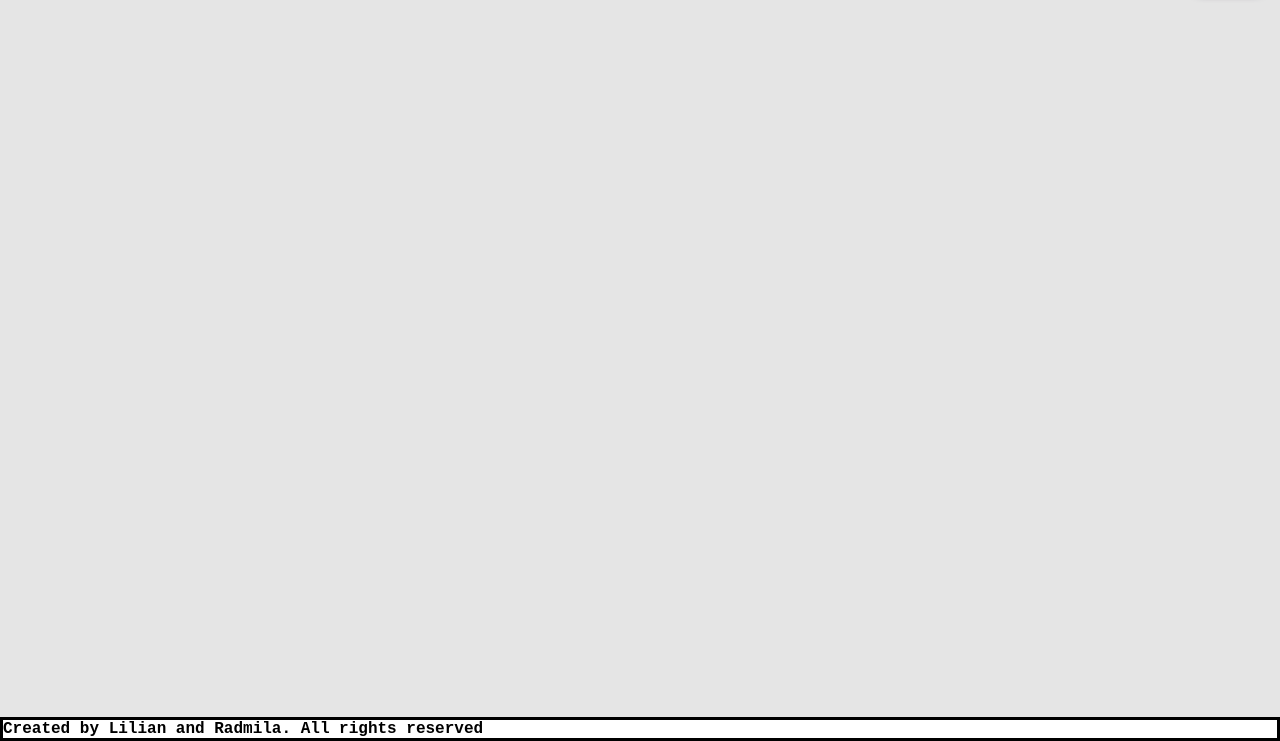
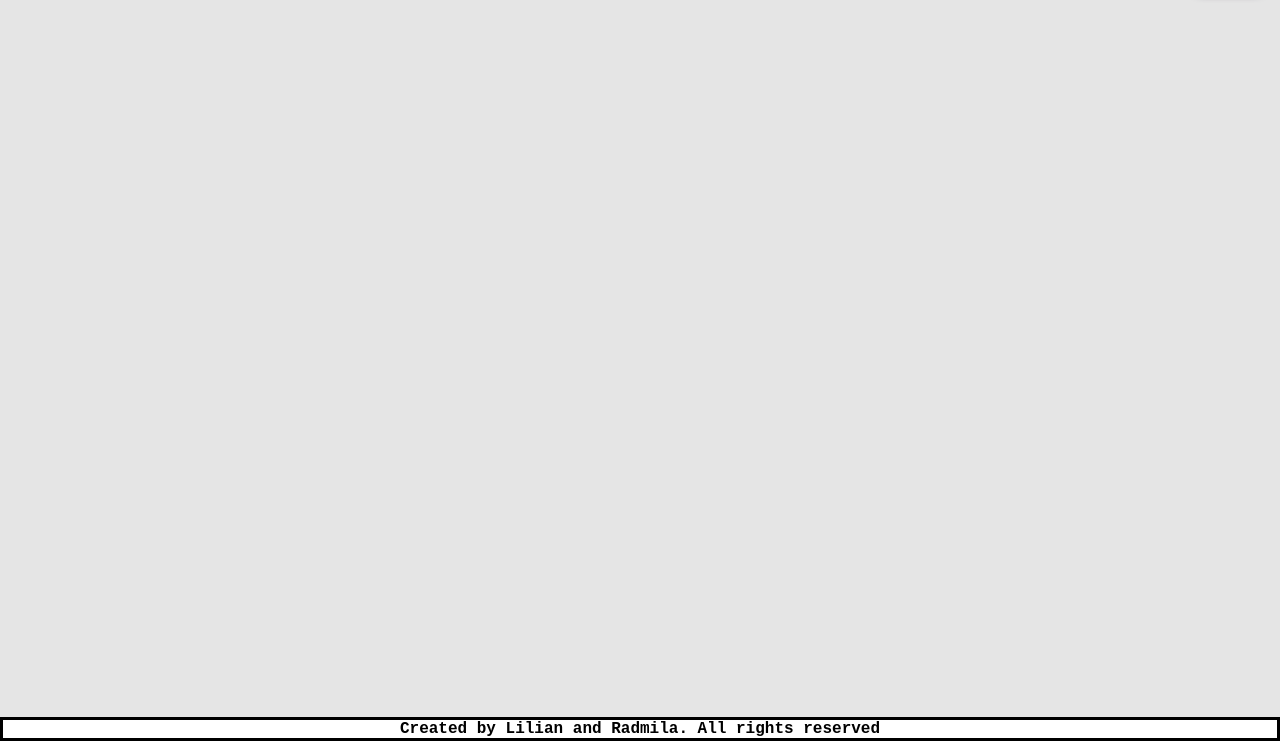
Before and after one commit to M0rrighan/JS-capstone-project-CreativeCommons, a website built with webpack: page src/index.html in a window 1280 px wide. Shown: the part 59-800 px from the top of the page. Built offline with nearby package versions, Linux system fonts and the light colour scheme; no server answers.

Commit message:
Footer text align center

```diff
--- a/src/style.css
+++ b/src/style.css
@@ -235,11 +235,17 @@ section .page-options form input {
 footer {
   width: 100%;
   justify-content: center;
+  justify-items: center;
+  align-items: center;
   background-color: white;
   position: fixed;
   bottom: 0;
   margin-top: 2rem;
   border-style: solid;
+}
+
+footer p {
+  text-align: center;
 }
 
 /*
```
